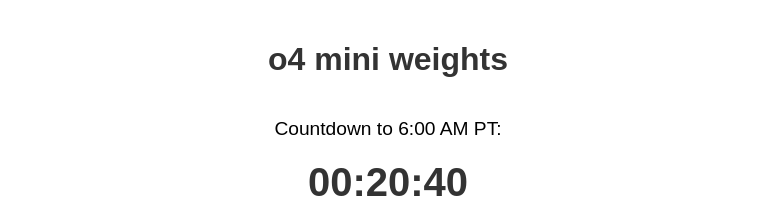
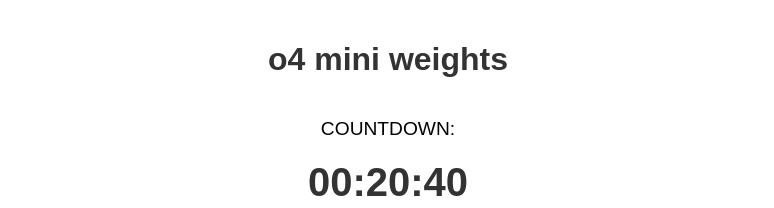
Before and after one commit to GPT10E20/GPT10E20.github.io, a plain HTML site: page index.html in a window 1280 px wide. Shown: the top 208 px of the page, without its empty margins (252-1026 px from the left). Drawn offline with Linux system fonts and the light colour scheme.

Commit message:
Update index.html

```diff
--- a/index.html
+++ b/index.html
@@ -52,7 +52,7 @@
     <h1>o4 mini weights</h1>
 
     <div class="timer-container">
-        <div class="timer-label">Countdown to 6:00 AM PT:</div>
+        <div class="timer-label">COUNTDOWN:</div>
         <div id="countdown">Loading...</div>
     </div>
 
```
